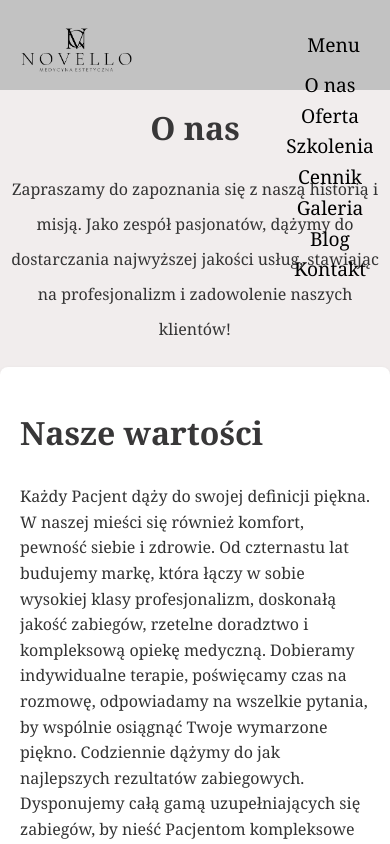
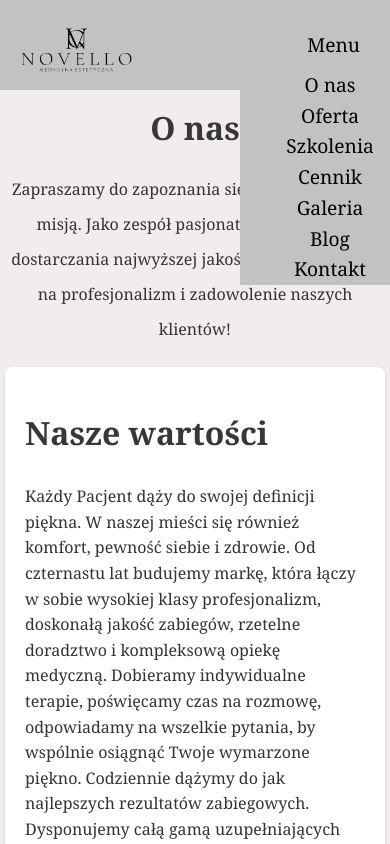
Before and after one commit to dmnx333/str, a plain HTML site: page onas.html in a window 390 px wide. Both pictures are taken after a click on the link "Menu". Shown: the top 844 px of the page. Drawn offline with Linux system fonts and the light colour scheme.

Commit message:
Add files via upload

```diff
--- a/blog.css
+++ b/blog.css
@@ -126,6 +126,7 @@ nav .links li ul > li {
   padding: 0 10px;
   margin: 0;
   width: 100%;
+      background-color: #c2c2c2;
 }
 
 /* Zmiana: usunięto hover i dodano klasę active */
@@ -214,7 +215,9 @@ margin: 0 10px;
   color: #c1018c;
 }
 @media (max-width: 768px) {
-
+ .title {
+  line-height: 10px;
+ }
 
   .text {
     font-size: small;
--- a/cen.css
+++ b/cen.css
@@ -126,6 +126,7 @@ nav .links li ul > li {
   padding: 0 10px;
   margin: 0;
   width: 100%;
+      background-color: #c2c2c2;
 }
 
 /* Zmiana: usunięto hover i dodano klasę active */
@@ -177,6 +178,8 @@ background-color: #f1eded;
 }
 .all   {
     margin-bottom: 30px;
+    display: block;
+    justify-content: center;
 }
 html {
   height: 100%;
--- a/gale.css
+++ b/gale.css
@@ -127,6 +127,7 @@ nav .links li ul > li {
   padding: 0 10px;
   margin: 0;
   width: 100%;
+      background-color: #c2c2c2;
 }
 
 /* Zmiana: usunięto hover i dodano klasę active */
@@ -200,6 +201,8 @@ background-color: #f1eded;
     position: absolute;
     top: 50%;
     transform: translateY(-50%);
+    align-items: center;
+    text-align: center;
 }
 
 
--- a/konta.css
+++ b/konta.css
@@ -219,7 +219,7 @@ header a {
     box-shadow: 0 2px 5px rgba(0, 0, 0, 0.1);
     margin-top: 2rem;
     margin-bottom: 30px;
-
+  text-decoration: none;
 }
 
 .contact-list li {
--- a/ofert.css
+++ b/ofert.css
@@ -135,6 +135,7 @@ nav .links li ul > li {
   padding: 0 10px;
   margin: 0;
   width: 100%;
+      background-color: #c2c2c2;
 }
 
 /* Zmiana: usunięto hover i dodano klasę active */
@@ -203,6 +204,7 @@ min-height: 100%;
     box-shadow: 0 2px 5px rgba(0, 0, 0, 0.1);
     margin-top: 2rem;
     margin-bottom: 30px;
+
 }
 
 .content h2 {
@@ -348,5 +350,7 @@ margin: 0 10px;
 
   .content {
     margin-top: 20px;
+    margin-left: 5px;
+    margin-right: 5px;
   }
 }
--- a/ona.css
+++ b/ona.css
@@ -140,6 +140,7 @@ nav .links li ul > li {
   padding: 0 10px;
   margin: 0;
   width: 100%;
+      background-color: #c2c2c2;
 }
 
 /* Zmiana: usunięto hover i dodano klasę active */
@@ -192,6 +193,8 @@ nav .links li.active > a .arrow {
     border-radius: 8px;
     box-shadow: 0 2px 4px rgba(0, 0, 0, 0.1);
     margin-bottom: 30px;
+        display: block;
+    justify-content: center;
 }
 
 h2 {
@@ -216,6 +219,7 @@ a {
     margin-top: 5%;
     text-align: center;
     line-height: 35px;
+
 }
 
 h2 {
@@ -303,7 +307,10 @@ margin: 0 10px;
     margin-right: 0;
     text-align: center;
   }
-
+   .container {
+    margin-left: 5px;
+    margin-right: 5px;
+   }
   .content {
     margin-top: 20px;
   }
--- a/pop.css
+++ b/pop.css
@@ -141,6 +141,7 @@ nav .links li ul > li {
   padding: 0 10px;
   margin: 0;
   width: 100%;
+      background-color: #c2c2c2;
 }
 
 /* Zmiana: usunięto hover i dodano klasę active */
--- a/regpol.css
+++ b/regpol.css
@@ -137,6 +137,7 @@ nav .links li ul > li {
   padding: 0 10px;
   margin: 0;
   width: 100%;
+      background-color: #c2c2c2;
 }
 
 /* Zmiana: usunięto hover i dodano klasę active */
--- a/stylblog.css
+++ b/stylblog.css
@@ -132,6 +132,7 @@ nav .links li ul {
   display: none;
   min-width: 160px;
   flex-direction: column;
+
 }
 
 nav .links li ul > li {
@@ -141,6 +142,7 @@ nav .links li ul > li {
   padding: 0 10px;
   margin: 0;
   width: 100%;
+      background-color: #c2c2c2;
 }
 
 /* Zmiana: usunięto hover i dodano klasę active */
--- a/style.css
+++ b/style.css
@@ -138,6 +138,7 @@ nav .links li ul > li {
   padding: 0 10px;
   margin: 0;
   width: 100%;
+      background-color: #c2c2c2;
 }
 
 /* Zmiana: usunięto hover i dodano klasę active */
--- a/szkole.css
+++ b/szkole.css
@@ -86,7 +86,7 @@ nav .links li > a {
   position: relative;
   display: inline-block;
   padding: 0 10px;
-  line-height: 30px;
+  line-height: 10px;
   height: 30px;
   color: #000000;
   cursor: pointer;
@@ -141,6 +141,7 @@ nav .links li ul > li {
   padding: 0 10px;
   margin: 0;
   width: 100%;
+      background-color: #c2c2c2;
 }
 
 /* Zmiana: usunięto hover i dodano klasę active */
@@ -205,6 +206,7 @@ nav .links li.active > a .arrow {
     box-shadow: 0 2px 5px rgba(0, 0, 0, 0.1);
     margin-top: 2rem;
     margin-bottom: 30px;
+
 }
 .courses p {
     line-height: 40px;
@@ -227,7 +229,7 @@ li {
 }
 
 li {
-    line-height: 50px;
+    line-height: 0px;
 }
 
 h2 {
@@ -344,7 +346,10 @@ margin: 0 10px;
     margin-right: 0;
     text-align: center;
   }
-
+  .courses {
+    margin-right: 5px;
+    margin-left: 5px;
+  }
   .content {
     margin-top: 20px;
   }
```
